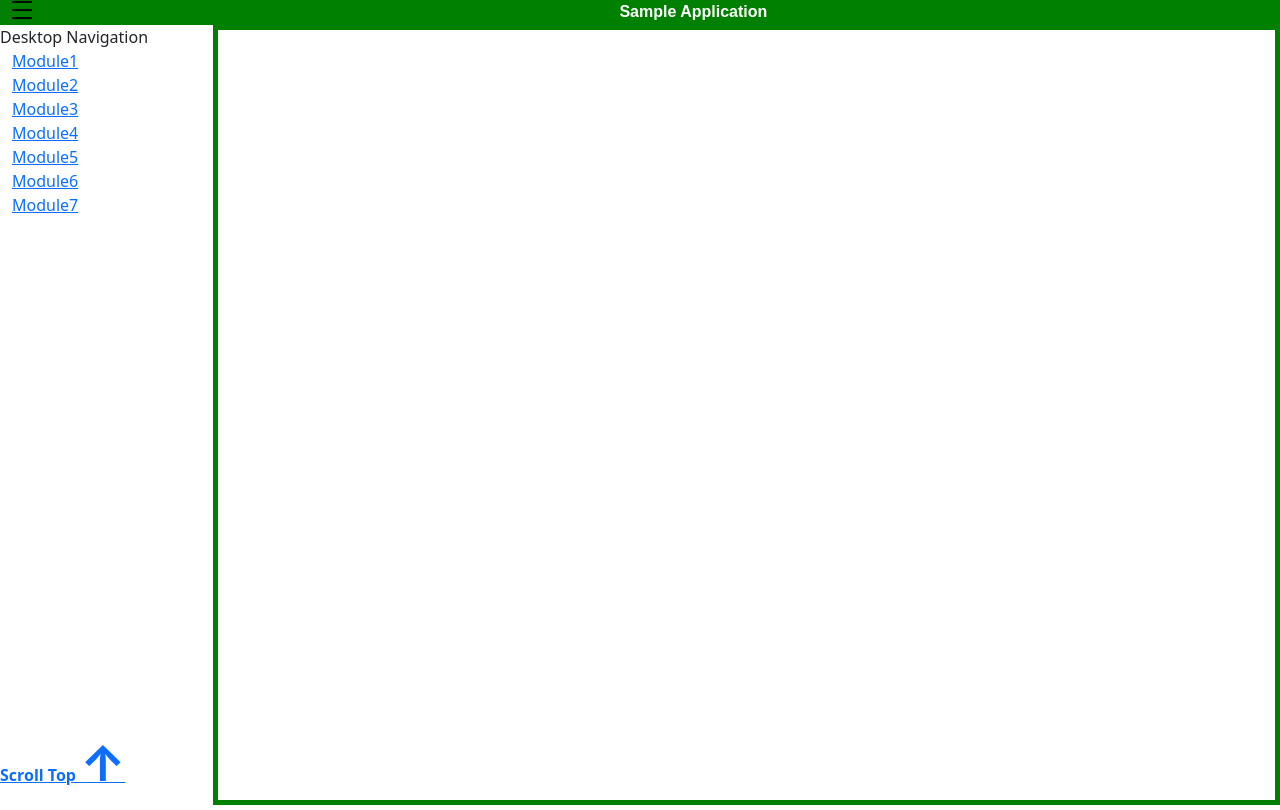
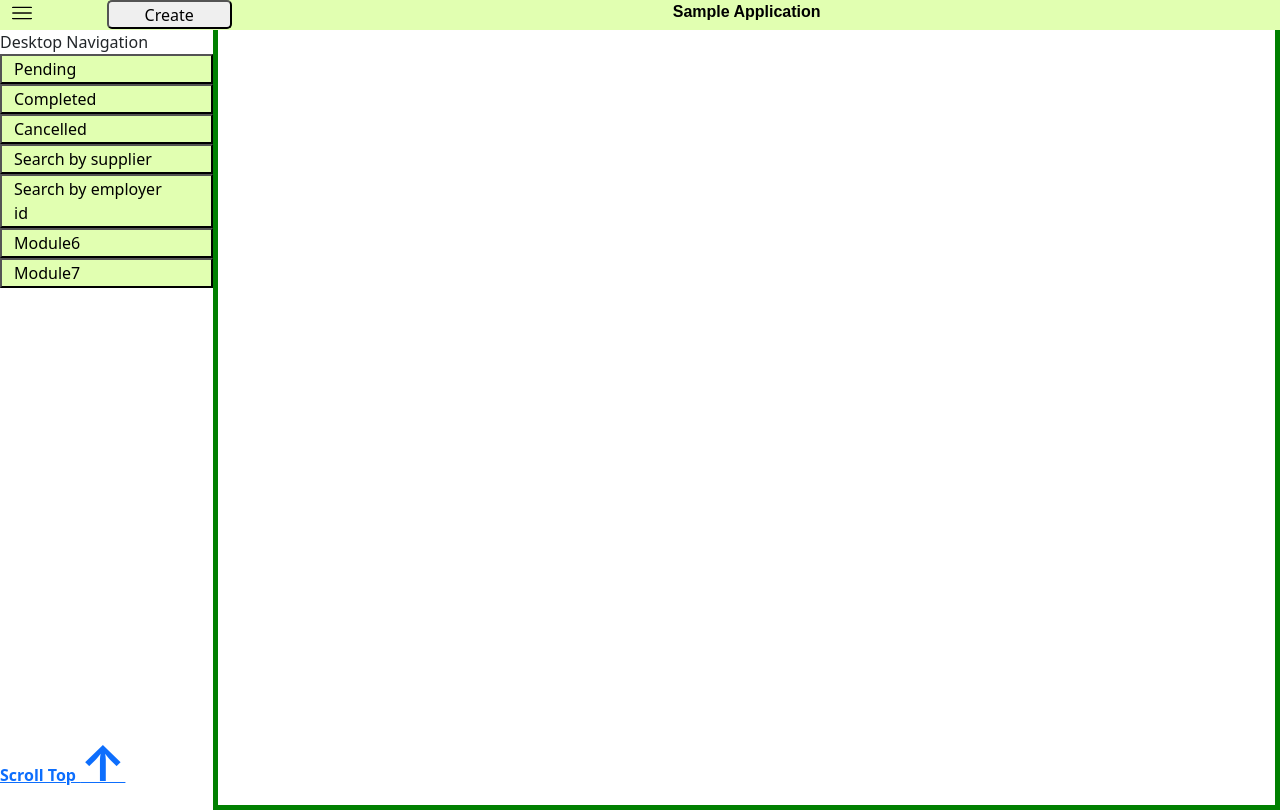
Before and after one commit to Sailaja-Namuduri/demo, a React (Create React App) app: page / in a window 1280 px wide. Built offline with nearby package versions, Linux system fonts and the light colour scheme.

Commit message:
Css_Modified

```diff
--- a/src/App.js
+++ b/src/App.js
@@ -24,12 +24,18 @@ function App() {
   return (
     <div>
       <div id='scrolltop' className="container-fluid" >
-        <div className="row" style={{backgroundColor:'green',height:'25px',position:'sticky',top:0}}>
+        <div className="row" style={{backgroundColor:'#E1FFB1',height:'30px',position:'sticky',top:0}}>
           <div className="col-1" onClick={fnPanel} style={{position:'relative',display:'inline-block'}}>
-            <img src={lines} height={20} width={20} style={{position:'absolute'}} />
+            <img src={lines} height={20} width={20} style={{position:'absolute',paddingTop:'6px'}} />
           </div>
-          <div className='col-11 text-center' style={{fontWeight:'bold',fontFamily:'sans-serif',color:'white'}}>
-            <span style={{display:'inline-block'}}>Sample Application</span>
+          <div className='d-none d-md-block col-1' style={{paddingLeft:0,textAlign:'center'}}>
+            <button style={{borderRadius:5,width:'125px',height:'29px',textAlign:'match-parent'}}>Create</button>
+          </div>
+          <div className='d-sm-block d-md-none col-1' style={{paddingLeft:0,textAlign:'center'}}>
+            <button style={{borderRadius:5,width:'60px',height:'29px',textAlign:'match-parent'}}>Create</button>
+          </div>
+          <div className='col-10 text-center' style={{fontWeight:'bold',fontFamily:'sans-serif',color:'white'}}>
+            <span style={{display:'inline-block',color:'black'}}>Sample Application</span>
           </div>
         </div>
         <GridPage phide={panelhide} modhide={modClick} modhidefun={moduleSelected}/>
--- a/src/GridPage.jsx
+++ b/src/GridPage.jsx
@@ -19,18 +19,18 @@ export const GridPage=({phide,modhide,modhidefun})=>{
 
             <div className="row" style={{height:window.innerHeight-20,border:'0px solid green'}}>
                 {phide?
-                    <div className="d-sm-block d-md-none col-2" style={{display:'inline',position:'absolute',
+                    <div className="d-sm-block d-md-none col-5" style={{display:'inline',position:'absolute',
                         backgroundColor:'#E1FFB1',zIndex:9,border:'0px solid pink'}}>
                         {modhide?
                             <div className="row" style={{border:'0px solid cyan'}}>Mobile Navigation
                                 <div className="row" onClick={moduleSelected} style={{border:'0px solid cyan'}}>
-                                    <Link to='/module1'><div className="col-sm-2" >Module1</div></Link>
-                                    <Link to='/module2'><div className="col-sm-2">Module2</div></Link>
-                                    <Link to='/module3'><div className="col-sm-2">Module3</div></Link>
-                                    <Link to='/module4'><div className="col-sm-2">Module4</div></Link>
-                                    <Link to='/module5'><div className="col-sm-2">Module5</div></Link>
-                                    <Link to='/module6'><div className="col-sm-2">Module6</div></Link>
-                                    <Link to='/module7'><div className="col-sm-2">Module7</div></Link>
+                                    <button style={{backgroundColor:'#E1FFB1',textAlign:'left'}}><Link to='/module1' style={{textDecoration:'none',color:'black',fontSize:'13px'}}><div className="col-sm-2">Pending</div></Link></button>
+                                    <button style={{backgroundColor:'#E1FFB1',textAlign:'left'}}><Link to='/module2' style={{textDecoration:'none',color:'black',fontSize:'13px'}}><div className="col-sm-2">Completed</div></Link></button>
+                                    <button style={{backgroundColor:'#E1FFB1',textAlign:'left'}}><Link to='/module3' style={{textDecoration:'none',color:'black',fontSize:'13px'}}><div className="col-sm-2">Cancelled</div></Link></button>
+                                    <button style={{backgroundColor:'#E1FFB1',textAlign:'left'}}><Link to='/module4' style={{textDecoration:'none',color:'black',fontSize:'13px'}}><div className="col-sm-2">Search by supplier</div></Link></button>
+                                    <button style={{backgroundColor:'#E1FFB1',textAlign:'left'}}><Link to='/module5' style={{textDecoration:'none',color:'black',fontSize:'13px'}}><div className="col-sm-2">Search by E-id</div></Link></button>
+                                    <button style={{backgroundColor:'#E1FFB1',textAlign:'left'}}><Link to='/module6' style={{textDecoration:'none',color:'black',fontSize:'13px'}}><div className="col-sm-2">Module6</div></Link></button>
+                                    <button style={{backgroundColor:'#E1FFB1',textAlign:'left'}}><Link to='/module7' style={{textDecoration:'none',color:'black',fontSize:'13px'}}><div className="col-sm-2">Module7</div></Link></button>
                                 </div>
                             </div>:''
                         }
@@ -38,22 +38,22 @@ export const GridPage=({phide,modhide,modhidefun})=>{
                     <div className="d-none d-md-block col-xs-2 col-sm-2 col-md-2 col-lg-2" style={{border:'0px solid #BEBEBE'}}>
                         <div className="row" style={{border:'0px solid blue'}}>Desktop Navigation</div>
                         <div className="row" style={{border:'0px solid yellow'}}>
-                            <Link to='/module1'><div className="col-sm-10 col-md-10 col-lg-10">Module1</div></Link>
-                            <Link to='/module2'><div className="col-sm-10 col-md-10 col-lg-10">Module2</div></Link>
-                            <Link to='/module3'><div className="col-sm-10 col-md-10 col-lg-10">Module3</div></Link>
-                            <Link to='/module4'><div className="col-sm-10 col-md-10 col-lg-10">Module4</div></Link>
-                            <Link to='/module5'><div className="col-sm-10 col-md-10 col-lg-10">Module5</div></Link>
-                            <Link to='/module6'><div className="col-sm-10 col-md-10 col-lg-10">Module6</div></Link>
-                            <Link to='/module7'><div className="col-sm-10 col-md-10 col-lg-10">Module7</div></Link>
+                            <button style={{backgroundColor:'#E1FFB1',textAlign:'left'}}><Link to='/module1' style={{textDecoration:'none',color:'black'}}><div className="col-sm-10 col-md-10 col-lg-10">Pending</div></Link></button>
+                            <button style={{backgroundColor:'#E1FFB1',textAlign:'left'}}><Link to='/module2' style={{textDecoration:'none',color:'black'}}><div className="col-sm-10 col-md-10 col-lg-10">Completed</div></Link></button>
+                            <button style={{backgroundColor:'#E1FFB1',textAlign:'left'}}><Link to='/module3' style={{textDecoration:'none',color:'black'}}><div className="col-sm-10 col-md-10 col-lg-10">Cancelled</div></Link></button>
+                            <button style={{backgroundColor:'#E1FFB1',textAlign:'left'}}><Link to='/module4' style={{textDecoration:'none',color:'black'}}><div className="col-sm-10 col-md-10 col-lg-10">Search by supplier</div></Link></button>
+                            <button style={{backgroundColor:'#E1FFB1',textAlign:'left'}}><Link to='/module5' style={{textDecoration:'none',color:'black'}}><div className="col-sm-10 col-md-10 col-lg-10">Search by employer id</div></Link></button>
+                            <button style={{backgroundColor:'#E1FFB1',textAlign:'left'}}><Link to='/module6' style={{textDecoration:'none',color:'black'}}><div className="col-sm-10 col-md-10 col-lg-10">Module6</div></Link></button>
+                            <button style={{backgroundColor:'#E1FFB1',textAlign:'left'}}><Link to='/module7' style={{textDecoration:'none',color:'black'}}><div className="col-sm-10 col-md-10 col-lg-10">Module7</div></Link></button>
                         </div>
                     </div>
                 }
                 {phide?
 
-                    <div className="row"style={{border:'5px solid brown'}}>
+                    <div className="row"style={{border:'5px solid cyan'}}>
 
-                        <div className="d-none d-md-block col-md-1 col-lg-1 text-center" style={{borderRight:'1px solid #BEBEBE',padding:'10px',border:'4px solid black'}}>
-                            <div className="row">
+                        <div className="d-none d-md-block col-md-1 col-lg-1 text-center" style={{borderRight:'1px solid #BEBEBE',padding:'10px',border:'4px solid black',width:'9px'}}>
+                            <div className="row text-center" >
                                 <div className="col-1 d-none d-md-block" style={{border:'3px dashed cyan'}}>
                                     <HidePanelShortcuts/>
                                 </div>
@@ -72,7 +72,7 @@ export const GridPage=({phide,modhide,modhidefun})=>{
                             </Routes>
                         </div>
                     </div>:
-                    <div className="col-xs-10 col-sm-10 col-md-10 col-lg-10 text-center" style={{borderLeft:'1px solid #BEBEBE',padding:'10px',border:'5px solid green'}}>
+                    <div className="col-xs-10 col-sm-10 col-md-10 col-lg-10 text-center" style={{borderLeft:'1px solid #BEBEBE',padding:'10px',borderLeft:'5px solid green',borderRight:'5px solid green',borderBottom:'5px solid green'}}>
                         <Routes>
                             <Route path='/module1' element={<Module1/>}/>
                             <Route path='/module2' element={<Module2/>}/>
```
